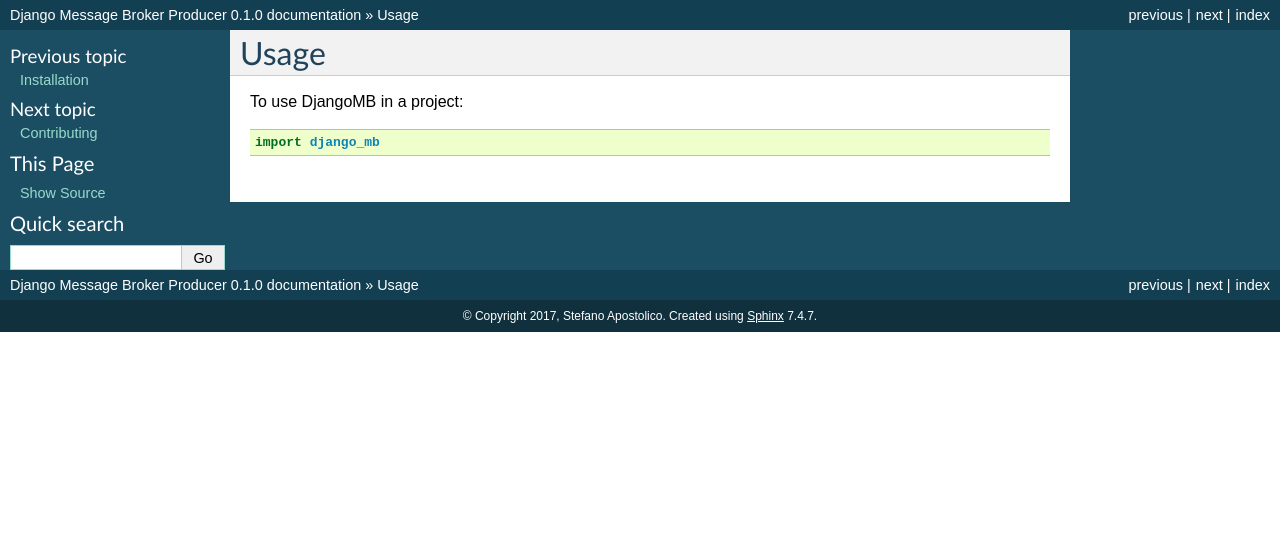
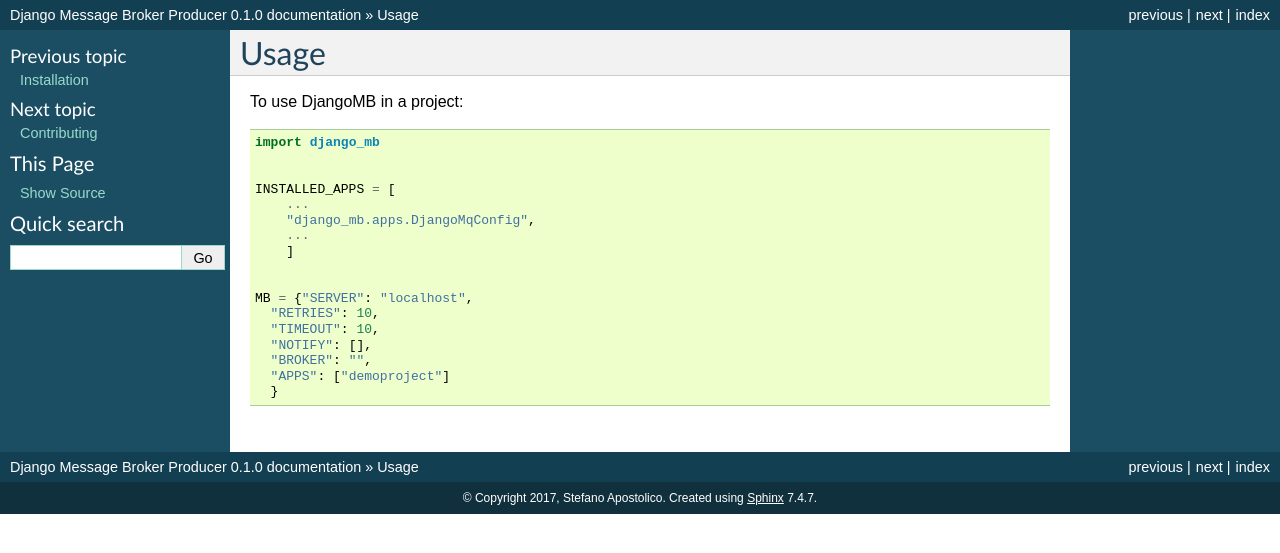
Before and after one commit to saxix/django-mb, a Sphinx documentation site: the page built from docs/usage.rst, in a window 1280 px wide. Shown: the top 553 px of the page. Built offline with Sphinx 7.4.7, drawn with Linux system fonts in a browser that asks for light colours.

```diff
--- a/docs/usage.rst
+++ b/docs/usage.rst
@@ -1,7 +1,24 @@
-========
+=====
 Usage
-========
+=====
 
 To use DjangoMB in a project::
 
+
     import django_mb
+
+
+    INSTALLED_APPS = [
+        ...
+        "django_mb.apps.DjangoMqConfig",
+        ...
+        ]
+
+
+    MB = {"SERVER": "localhost",
+      "RETRIES": 10,
+      "TIMEOUT": 10,
+      "NOTIFY": [],
+      "BROKER": "",
+      "APPS": ["demoproject"]
+      }
```
Also changed, not shown: .travis.yml, 1 other file.
